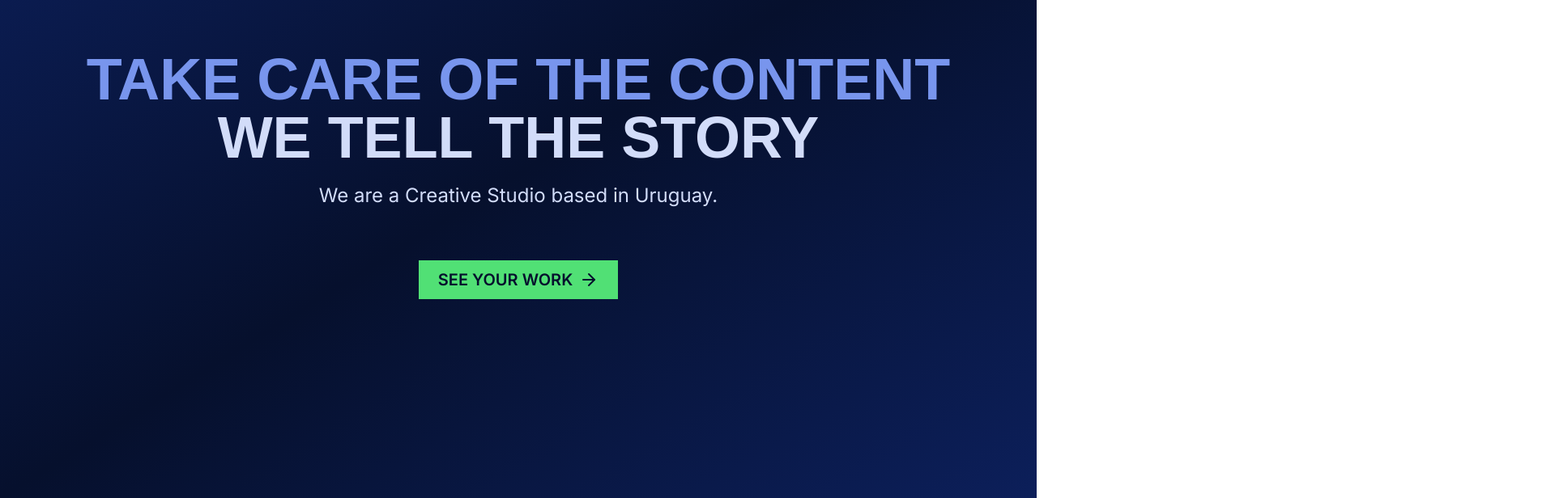
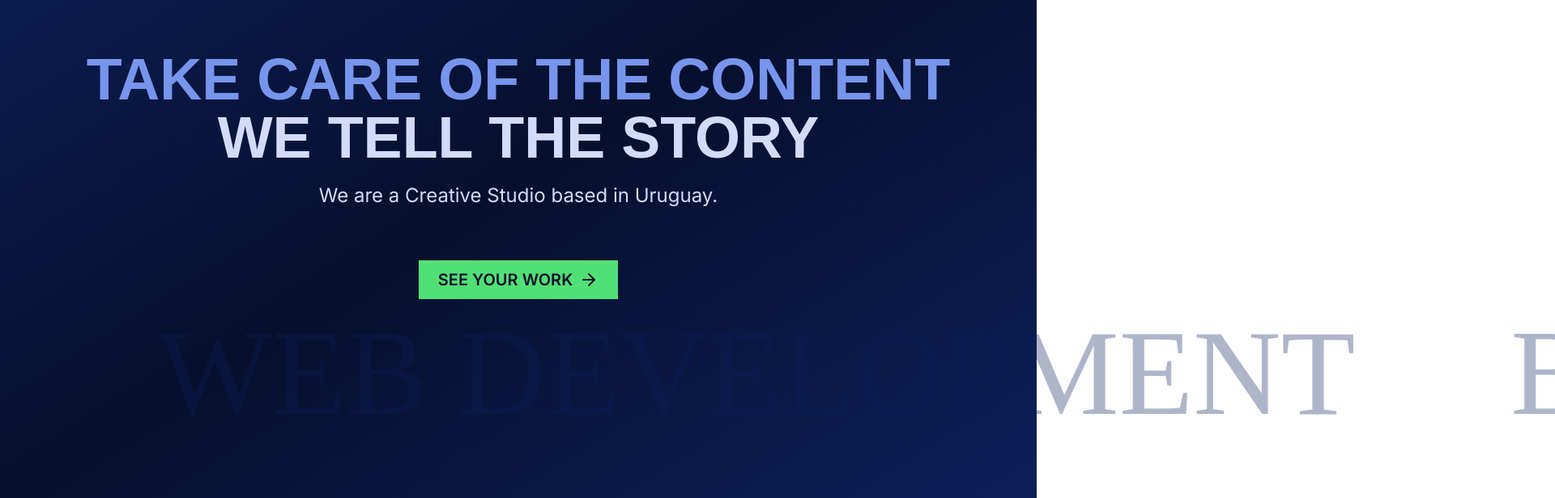
Before and after one commit to Drumpy/creativityStudio, a React (Vite) app: page / in a window 1280 px wide. Shown: the part 184-800 px from the top of the page at 81% size, 1920 px wide, since content can reach past the window. Built offline with nearby package versions, Linux system fonts and the light colour scheme.

Commit message:
Added services carousel + Fixes

```diff
--- a/index.html
+++ b/index.html
@@ -6,7 +6,7 @@
     <meta name="viewport" content="width=device-width, initial-scale=1.0" />
     <title>Vite App</title>
   </head>
-  <body>
+  <body class="overflow-hidden">
     <div id="root"></div>
     <script type="module" src="/src/main.jsx"></script>
   </body>
--- a/src/App.jsx
+++ b/src/App.jsx
@@ -1,4 +1,12 @@
 import { Twitter, Mail, Instagram, ArrowRight } from "react-feather";
+
+const services = [
+  "Design",
+  "Web Development",
+  "Branding",
+  "Video Production",
+  "Video Editing",
+];
 
 function App() {
   return (
@@ -18,7 +26,7 @@ function App() {
           </div>
         </nav>
 
-        <div className="container mx-auto px-4 text-center flex flex-col justify-center flex-grow">
+        <div className="container mx-auto px-4 text-center flex flex-col justify-center flex-grow z-0">
           {/* Hero Text */}
           <div className="text-7xl font-bold uppercase mb-5">
             <h1 className="text-[#7895ED] antialiased">
@@ -29,9 +37,18 @@ function App() {
           <p className="text-2xl text-[#D2DCF9] mb-16">
             We are a Creative Studio based in Uruguay.
           </p>
+          {/* Hero CTA */}
           <a className="flex items-center gap-2 px-6 py-3 bg-[#51E075] hover:bg-[#83e29b] text-[#06102D] uppercase self-center font-semibold text-xl leading-5 cursor-pointer transition-all">
             See your work <ArrowRight />
           </a>
+          {/* Services Carousel */}
+          <div className="absolute bottom-20 -z-10 pointer-events-none flex">
+            <div className="flex gap-48 text-[150px] text-[#0c1f5a54] leading-none uppercase whitespace-nowrap font-[Bauziet] animate-translate">
+              {services.map((service) => (
+                <span>{service}</span>
+              ))}
+            </div>
+          </div>
         </div>
       </div>
     </>
--- a/src/index.css
+++ b/src/index.css
@@ -15,3 +15,5 @@
 }
 
 @tailwind utilities;
+
+/* animation: grid-translate 80s linear infinite var(--direction); */
--- a/tailwind.config.js
+++ b/tailwind.config.js
@@ -2,15 +2,24 @@ module.exports = {
   mode: "jit",
   plugins: [],
   theme: {
-    extend: {},
+    extend: {
+      keyframes: {
+        translate: {
+          to: { transform: "translateX(-100%)" },
+        },
+      },
+      animation: {
+        translate: "translate 60s linear infinite normal",
+      },
+    },
     fontFamily: {
       heading: ["Bauziet", "sans-serif"],
       sans: ["Inter", "sans-serif"],
     },
   },
-  purge: ["./index.html", "./src/**/*.{js,ts,jsx,tsx}"], // for unused CSS
+  content: ["./index.html", "./src/**/*.{js,ts,jsx,tsx}"], // for unused CSS
   variants: {
     extend: {},
   },
-  darkMode: false, // or 'media' or 'class'
+  darkMode: "media", // or 'media' or 'class'
 };
```
